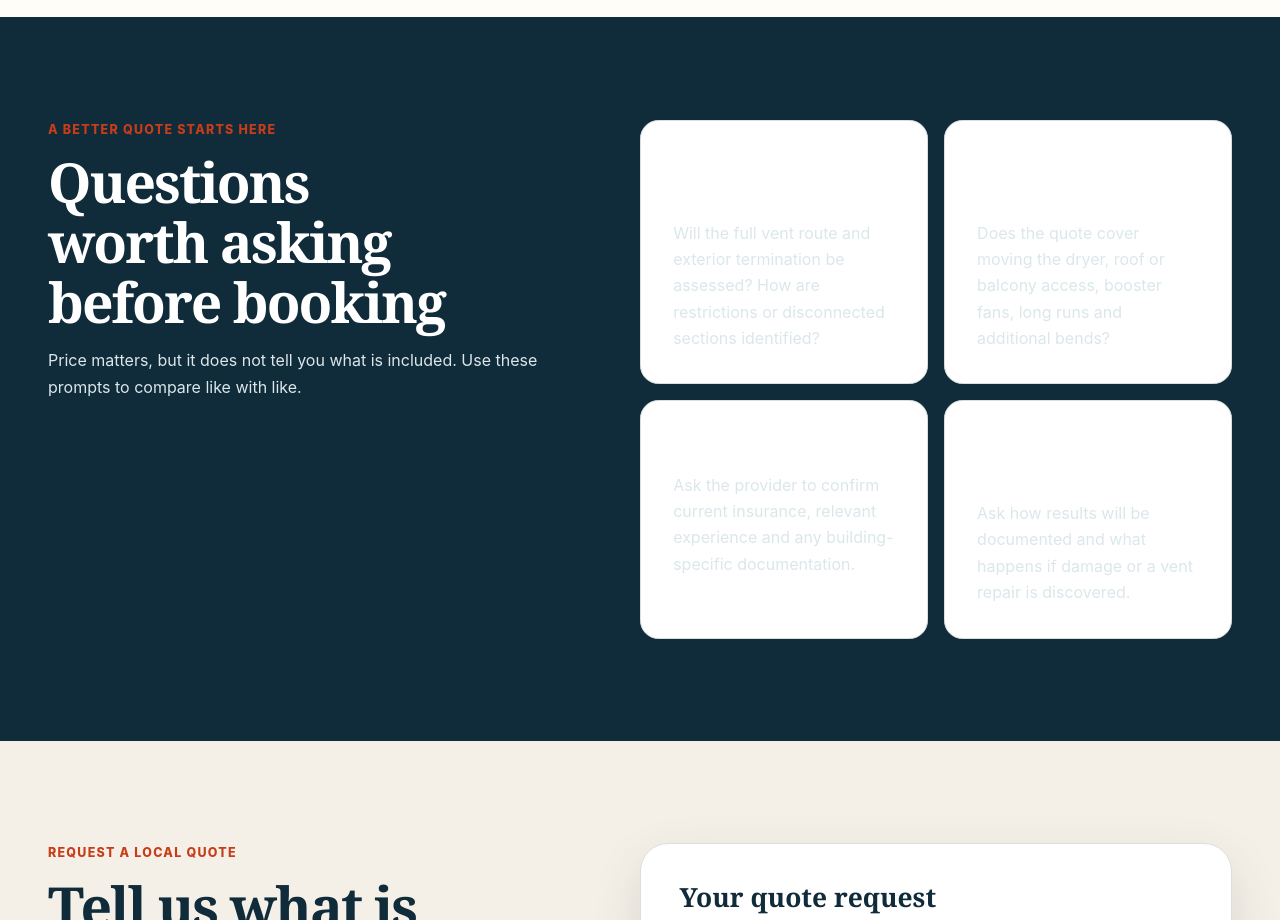
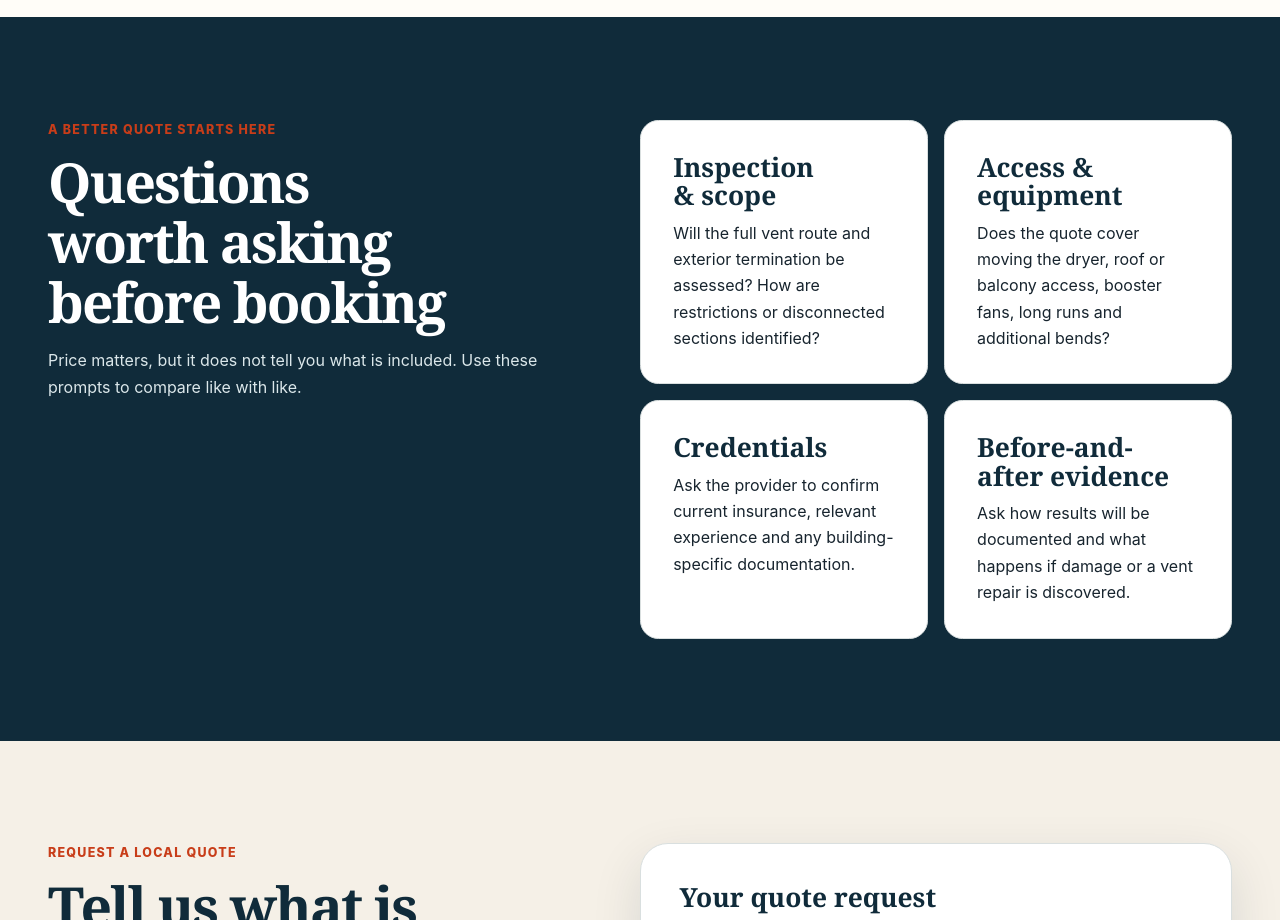
Before and after one commit to stoptimizerapp/gta-dryer-vent-guide, a plain HTML site: page index.html in a window 1280 px wide. Shown: the part 3340-4260 px from the top of the page. Drawn offline with Linux system fonts and the light colour scheme.

Commit message:
Improve dark section card contrast

```diff
--- a/styles.css
+++ b/styles.css
@@ -444,6 +444,14 @@ p {
 .section-dark h2,
 .section-dark h3 {
   color: var(--white);
+}
+
+.section-dark .card {
+  color: var(--ink);
+}
+
+.section-dark .card h3 {
+  color: var(--navy);
 }
 
 .section-heading {
```
